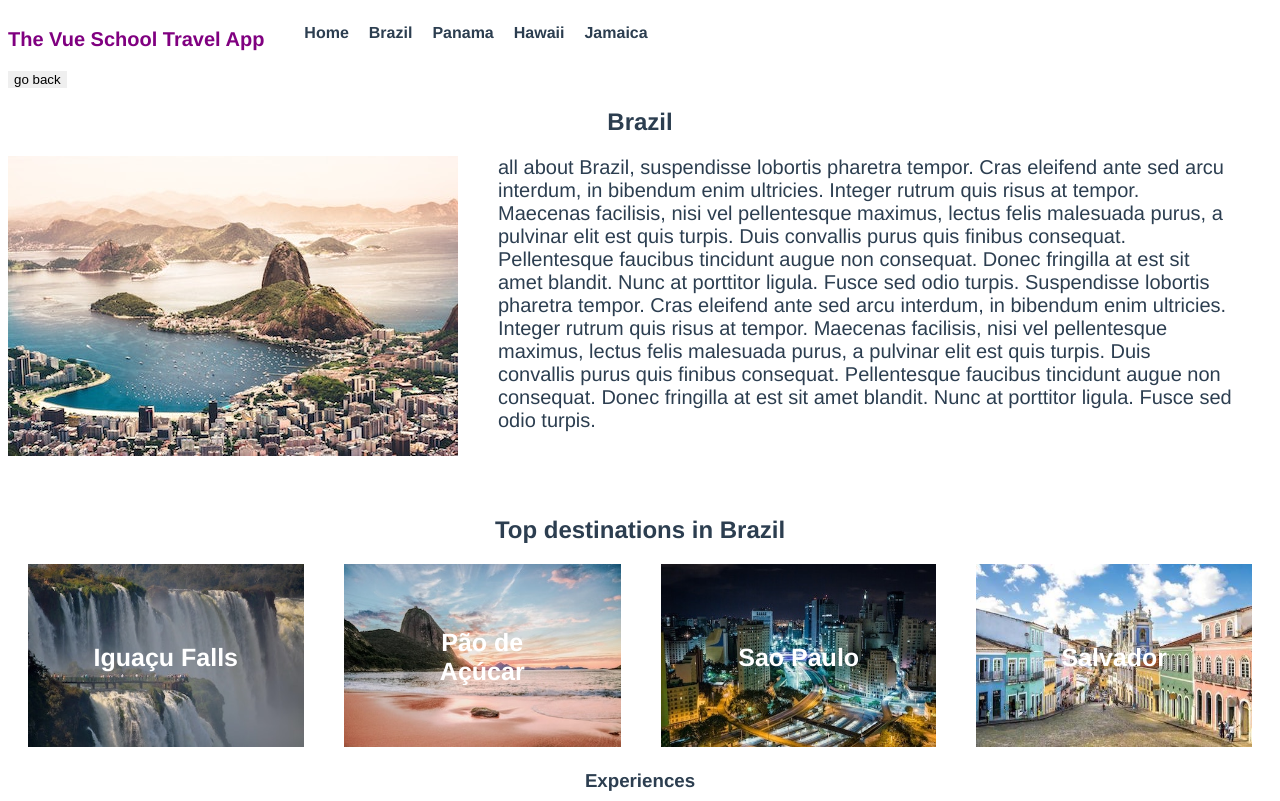
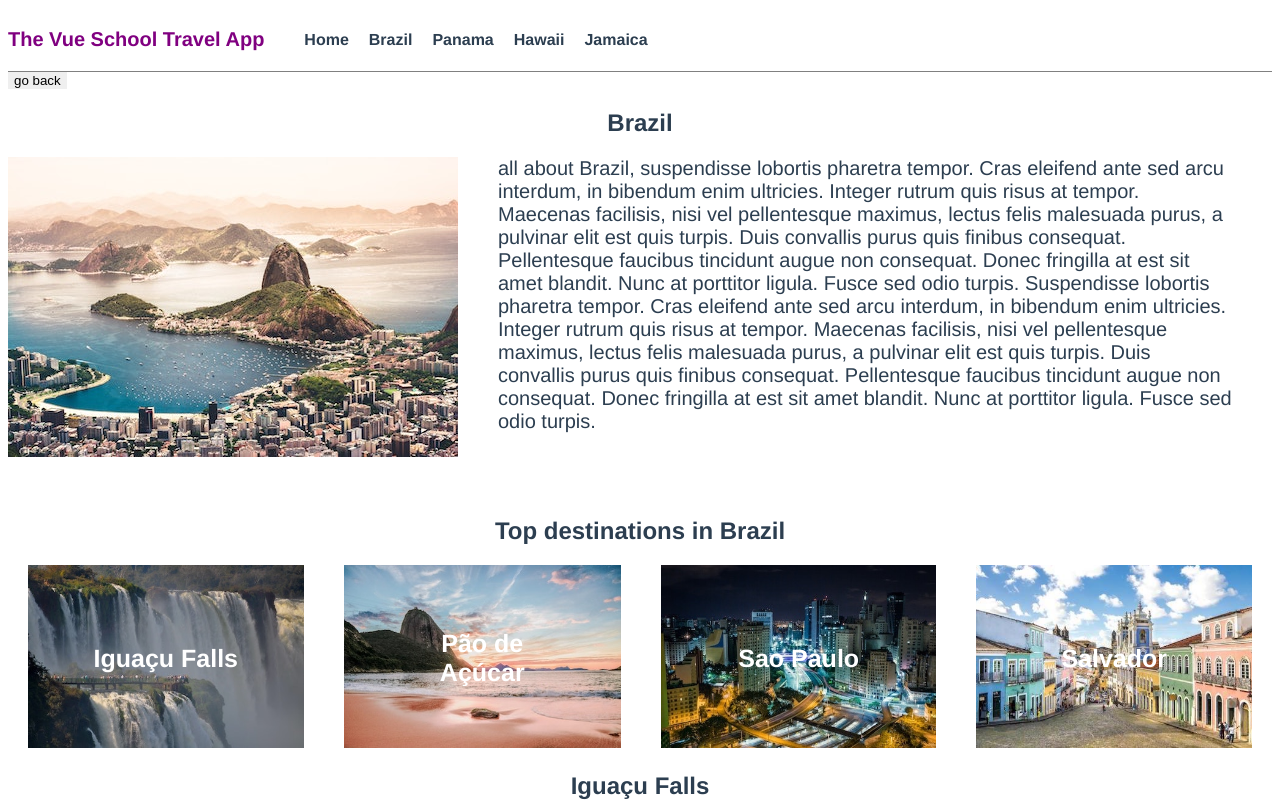
Before and after one commit to klzchz/trip-app, a Vue app: page /destination/brazil/iguacu-falls in a window 1280 px wide. Shown: the top 801 px of the page. Built offline with nearby package versions, Linux system fonts and the light colour scheme.

Commit message:
scroll behavior of Vue Router improvements

```diff
--- a/src/App.vue
+++ b/src/App.vue
@@ -1,7 +1,7 @@
 <template>
   <div id="app">
       <TheNavigation/>
-      <transition name="moveUp" mode="out-in">
+      <transition name="fade"  mode="out-in">
       <router-view :key="$route.path"/>
       </transition>
   </div>
--- a/src/components/TheNavigationComponent.vue
+++ b/src/components/TheNavigationComponent.vue
@@ -39,6 +39,12 @@ export default {
 
 #nav {
   display: flex;
+  align-items: center;
+  position: sticky;
+  top: 0;
+  background-color: white;
+  border-bottom: 1px solid grey;
+  z-index: 1;
 }
 
 
--- a/src/router/index.js
+++ b/src/router/index.js
@@ -11,6 +11,8 @@ import store from '@/store.js';
 Vue.use(VueRouter,BootstrapVue)
 
 const routes = [
+
+
 
   {
     path: '/',
@@ -90,12 +92,18 @@ const router = new VueRouter({
   {
     if(savedPosition)
     {
-      return savedPosition
+      return savedPosition;
+
     }else{
-      const position = {}
+
+      const position = {};
+
       if(to.hash)
       {
-        position.selector=to.hash;
+        position.selector = to.hash;
+        if(to.hash === '#experience'){
+          position.offset = {y:140}
+        }
         if(document.querySelector(to.hash))
         {
           return position;
--- a/src/views/DestinationDetails.vue
+++ b/src/views/DestinationDetails.vue
@@ -1,16 +1,16 @@
 <template>
     <div>
         <GoBack/>
-        <section class="destination">
+        <section class="destination"  id="experience">
             <h1>{{destination.name}}</h1>
               <div class="destination-details">
                     <img :src="require(`@/assets/${destination.image}`)" :alt="destination.name">
                     <p v-text="destination.description"></p>
                 </div>
         </section>
-        <section class="experiences">
+        <section class="experiences" >
             <h2  v-text="`Top destinations in ${destination.name}`"></h2>
-            <div class="cards" id="experience">
+            <div class="cards" >
                 <div v-for="experience in destination.experiences" :key="experience.slug" class="card">
 
                     <router-link :to="{
@@ -69,6 +69,9 @@ img{
     width :100%;
     max-height: 400px;
 }
+.experiences{
+    padding: 40px 0;
+}
 .destination-details
 {
     display :flex;
@@ -100,7 +103,5 @@ p{
   font-weight: bold;
   text-decoration: none;
 }
-.experiences{
-    padding: 40px 0;
-}
+
 </style>
--- a/src/views/ExperienceDetails.vue
+++ b/src/views/ExperienceDetails.vue
@@ -1,7 +1,7 @@
 <template>
     <div>
         <section>
-            <h1>Experiences</h1>
+
             <h2>{{experience.name}}</h2>
             <div class="experience-details">
                 <img :src="require(`@/assets/${experience.image}`)" :alt="experience.image"/>
```
